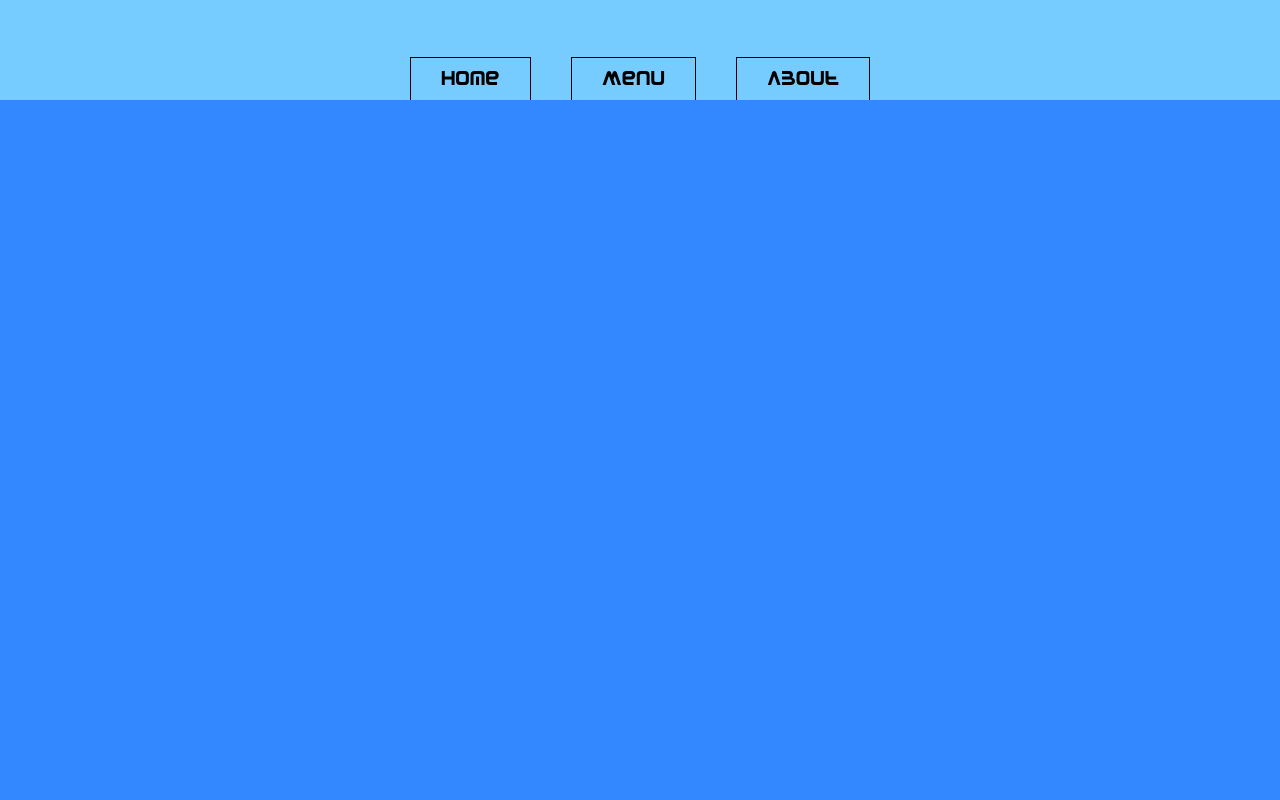
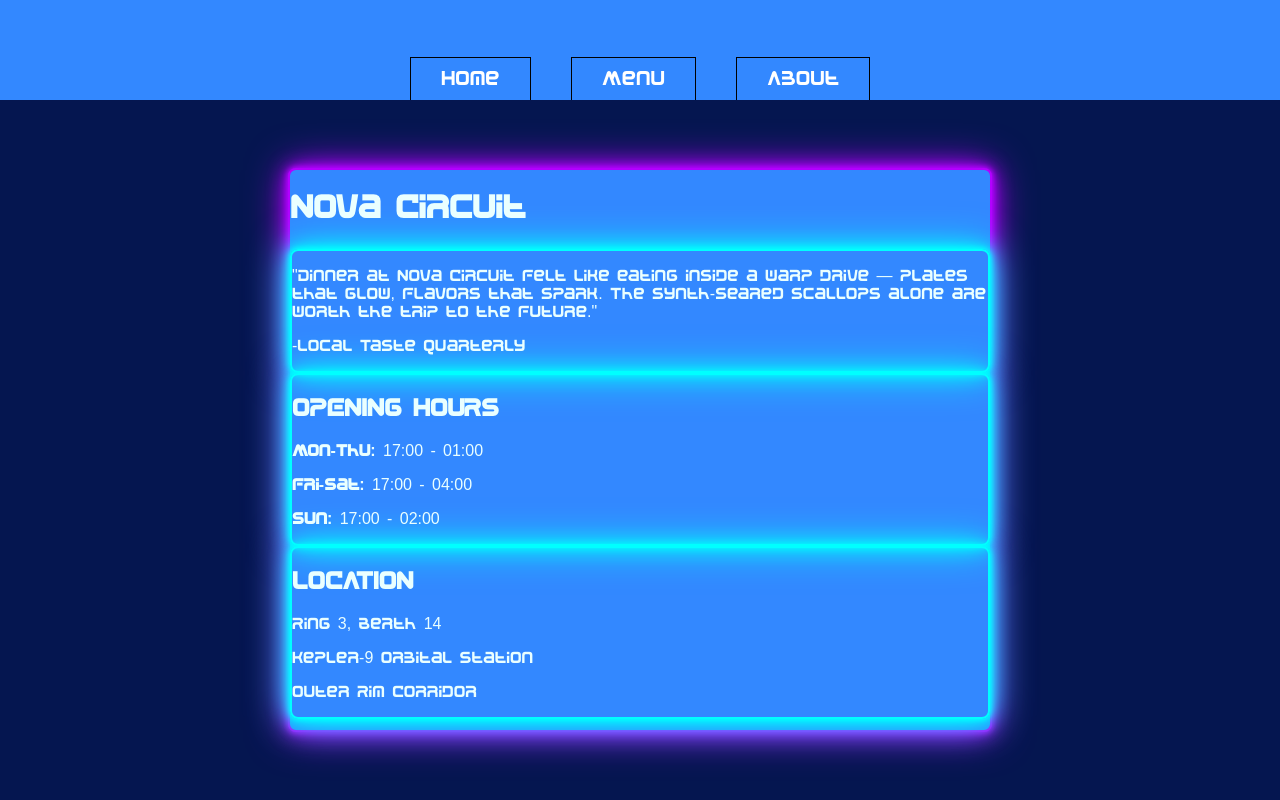
Before and after one commit to OverlordGummyBear/Restaurant-page, a website built with webpack: page src/index.html in a window 1280 px wide. Built offline with nearby package versions, Linux system fonts and the light colour scheme.

Commit message:
Make main page basic layout + styling

```diff
--- a/src/index.html
+++ b/src/index.html
@@ -15,7 +15,28 @@
     </header>
 
     <div id="content">
+        <div class="main neon-border-dark">
+            <h1>Nova Circuit</h1>
 
+            <div class="review-container neon-border-light">
+                <p>"Dinner at Nova Circuit felt like eating inside a warp drive — plates that glow, flavors that spark. The synth-seared scallops alone are worth the trip to the future." </p>
+                <p>-Local Taste Quarterly</p>
+            </div>
+
+            <div class="hour-info-container neon-border-light">
+                <h2>OPENING HOURS</h2>
+                <p><b>Mon-Thu:</b> 17:00 - 01:00 </p>
+                <p><b>Fri-Sat:</b> 17:00 - 04:00 </p>
+                <p><b>Sun:</b> 17:00 - 02:00 </p>
+            </div>
+
+            <div class="location-container neon-border-light">
+                <h2>LOCATION</h2>
+                <p> Ring 3, Berth 14 </p>
+                <p>Kepler-9 Orbital Station</p>
+                <p>Outer Rim Corridor</p>
+            </div>
+        </div>
     </div>
 </body>
 </html>
--- a/src/styles.css
+++ b/src/styles.css
@@ -1,18 +1,26 @@
 @font-face {
     font-family: "Corpta";
     src: url("./fonts/Corpta-DEMO.otf");
+}
+
+:root{
+    --light-blue-clr: #3388FF;
+    --dark-blue-clr: #051650;
+    --neon-light-clr: #0ff;   /* electric cyan */
+     --neon-dark-clr: #b300ff; /* deep neon purple/magenta */
 }
 
 body, html{
     box-sizing: border-box;
     margin: 0px;
     padding: 0px;
-
+    font-family: "Corpta", sans-serif;
+    color: #eaffff;
 }
 
 body{
     height: 100vh;
-    background-color: #3388FF;
+    background-color: var(--dark-blue-clr);
 }
 
 nav{
@@ -22,7 +30,7 @@ nav{
     gap: 40px;
 
     height: 100px;
-    background-color: #77CCFF;
+    background-color: var(--light-blue-clr);
 }
 
 button {
@@ -31,6 +39,42 @@ button {
 
   font-size: 20px;
   padding: 10px 30px;
-  background-color: #77CCFF;
+  background-color: var(--light-blue-clr);
   font-family: "Corpta", sans-serif;
+  color: white;
 }
+
+#content{
+    display: flex;
+    justify-content: center;
+    align-items: center;
+    height: calc(100% - 100px);
+    width: 100%;
+}
+
+.main{
+    height: 80%;
+    max-width: 700px;
+
+    background-color: var(--light-blue-clr);
+}
+
+.neon-border-dark {
+  border: 2px solid var(--neon-dark-clr);
+  border-radius: 8px;
+  box-shadow:
+    0 0 5px var(--neon-dark-clr),
+    0 0 10px var(--neon-dark-clr),
+    0 0 20px var(--neon-dark-clr),
+    0 0 40px var(--neon-dark-clr);
+}
+
+.neon-border-light {
+  border: 2px solid var(--neon-light-clr);
+  border-radius: 8px;
+  box-shadow:
+    0 0 5px var(--neon-light-clr),
+    0 0 10px var(--neon-light-clr),
+    0 0 20px var(--neon-light-clr),
+    0 0 40px var(--neon-light-clr);
+}
```
